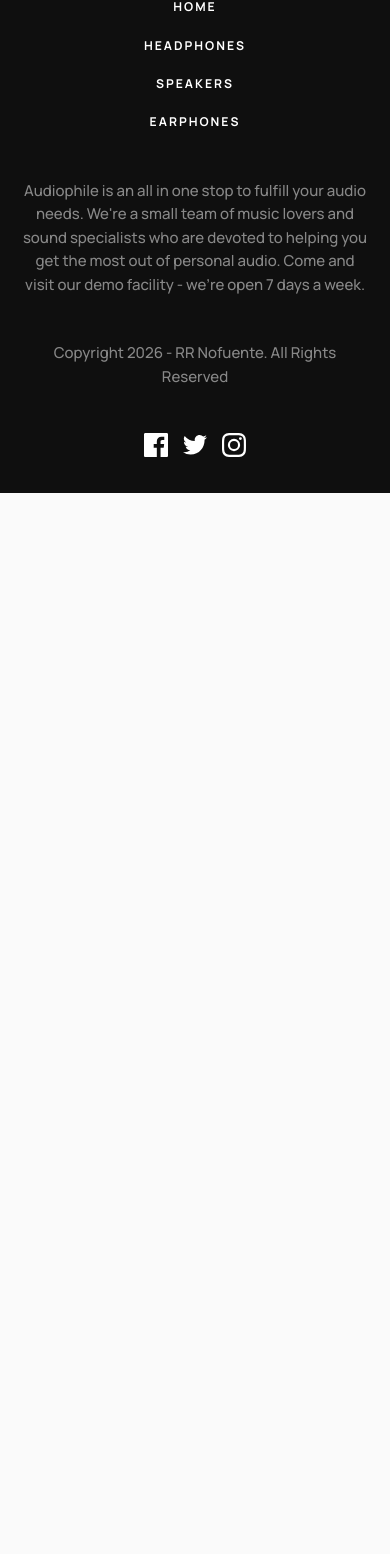
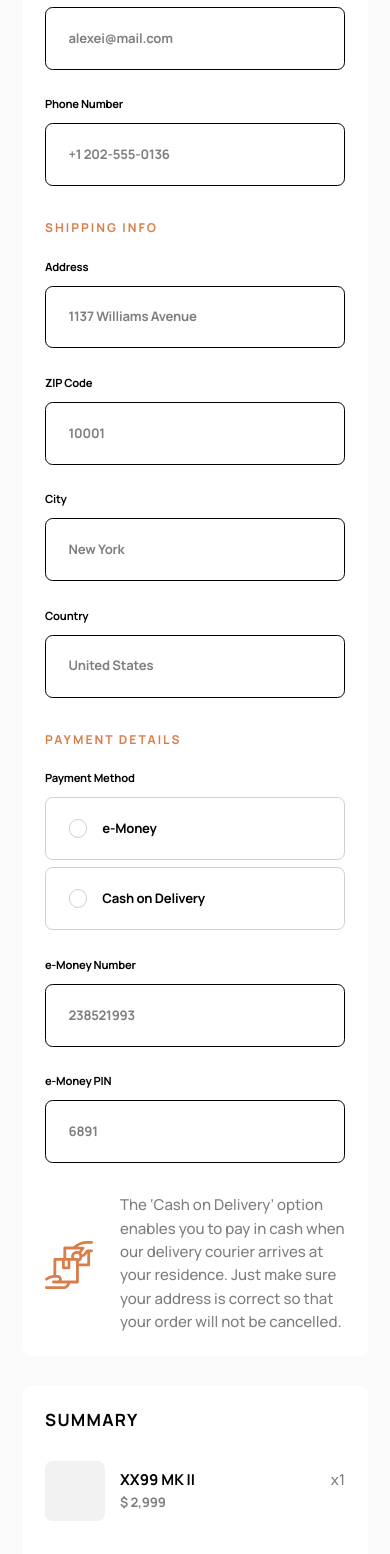
Before and after one commit to nofuenterr/audiophile, a React (Vite) app: page /checkout in a window 390 px wide. Shown: the part 414-1968 px from the top of the page. Before the commit the page ends 907 px from the top, so only its background shows below. Built offline with nearby package versions, Linux system fonts and the light colour scheme.

Commit message:
feat: add placeholder content, styles, and responsiveness to checkout page

```diff
--- a/src/global.css
+++ b/src/global.css
@@ -40,6 +40,7 @@
 	--color-light-900: hsl(0, 0%, 100%);
 	--color-light-800: hsl(0, 0%, 98%);
 	--color-light-700: hsl(0, 0%, 95%);
+	--color-input-border: hsl(0, 0%, 81%);
 	--color-gray: hsl(0, 0%, 59%);
 	--color-gray-800: hsl(0, 0%, 30%);
 }
@@ -126,6 +127,18 @@
 		font-weight: 700;
 		letter-spacing: 1px;
 	}
+
+	.label {
+		font-size: 0.75rem;
+		font-weight: 700;
+		letter-spacing: -0.2px;
+	}
+
+	.input {
+		font-size: 0.875rem;
+		font-weight: 700;
+		letter-spacing: -0.2px;
+	}
 }
 
 :root {
--- a/src/pages/Checkout.tsx
+++ b/src/pages/Checkout.tsx
@@ -1,11 +1,248 @@
+import { type ReactNode } from 'react';
 import GoBackButton from '../components/shared/GoBackButton';
 import MainWrapper from '../components/shared/MainWrapper';
+import ContentWrapper from '../components/shared/ContentWrapper';
+import clsx from 'clsx';
 
 export default function Checkout() {
 	return (
-		<MainWrapper>
+		<div>
 			<GoBackButton />
-			<div>Checkout</div>
-		</MainWrapper>
+			<MainWrapper>
+				<ContentWrapper className="grid w-full content-start gap-8 lg:grid-cols-[1fr_21.875rem]">
+					<CheckoutPageContentWrapper>
+						<CheckoutForm />
+					</CheckoutPageContentWrapper>
+					<CheckoutPageContentWrapper>
+						<Summary />
+					</CheckoutPageContentWrapper>
+				</ContentWrapper>
+			</MainWrapper>
+		</div>
 	);
 }
+
+function Summary() {
+	return (
+		<div className="grid content-start gap-8">
+			<h2 className="heading heading-6">Summary</h2>
+			<div>
+				<ul>
+					<li className="grid grid-cols-[4rem_1fr] gap-4">
+						<div className="bg-light-700 size-16 overflow-hidden rounded-lg"></div>
+
+						<div className="flex w-full justify-between self-center">
+							<div className="">
+								<p className="font-bold">XX99 MK II</p>
+								<p className="input opacity-50">$ 2,999</p>
+							</div>
+							<p className="opacity-50">x1</p>
+						</div>
+					</li>
+				</ul>
+			</div>
+
+			<div className="grid content-start gap-6">
+				<div className="grid content-start gap-2">
+					<div className="flex items-center justify-between">
+						<p className="uppercase opacity-50">Total</p>
+						<p className="heading text-lg">$ 5,396</p>
+					</div>
+					<div className="flex items-center justify-between">
+						<p className="uppercase opacity-50">Shipping</p>
+						<p className="heading text-lg">$ 50</p>
+					</div>
+					<div className="flex items-center justify-between">
+						<p className="uppercase opacity-50">VAT (Included)</p>
+						<p className="heading text-lg">$ 1,079</p>
+					</div>
+				</div>
+
+				<div className="flex items-center justify-between">
+					<p className="uppercase opacity-50">Grand Total</p>
+					<p className="heading text-primary text-lg">$ 5,446</p>
+				</div>
+			</div>
+
+			<button className="bg-primary hover:bg-primary-hover text-light-900 subtitle cursor-pointer px-8 py-4">
+				Continue & Pay
+			</button>
+		</div>
+	);
+}
+
+function CheckoutForm() {
+	return (
+		<form action="" className="grid content-start gap-8 md:gap-10">
+			<legend className="heading text-[1.75rem] leading-9.5 tracking-[2px] md:text-[2rem] md:leading-9 md:tracking-[1.15px]">
+				Checkout
+			</legend>
+
+			<div className="grid content-start gap-8 md:gap-13">
+				<InputGroup title="Billing Details" className="md:grid-cols-2">
+					<InputBlock id="name" label="Name" placeholder="Alexel Ward" />
+					<InputBlock
+						id="email"
+						label="Email Address"
+						placeholder="alexei@mail.com"
+						type="email"
+					/>
+					<InputBlock
+						id="phoneNumber"
+						label="Phone Number"
+						placeholder="+1 202-555-0136"
+						type="tel"
+					/>
+				</InputGroup>
+				<InputGroup title="Shipping Info" className="md:grid-cols-2">
+					<InputBlock
+						id="address"
+						label="Address"
+						placeholder="1137 Williams Avenue"
+						className="md:col-start-1 md:col-end-3"
+					/>
+					<InputBlock id="zipCode" label="ZIP Code" placeholder="10001" />
+					<InputBlock id="city" label="City" placeholder="New York" />
+					<InputBlock
+						id="country"
+						label="Country"
+						placeholder="United States"
+					/>
+				</InputGroup>
+				<InputGroup title="Payment Details" className="md:grid-cols-2">
+					<RadioGroup
+						title="Payment Method"
+						className="md:col-start-1 md:col-end-3 md:grid-cols-2"
+					>
+						<RadioBlock name="paymentMethod" id="eMoney" label="e-Money" />
+						<RadioBlock
+							name="paymentMethod"
+							id="cashOnDelivery"
+							label="Cash on Delivery"
+						/>
+					</RadioGroup>
+					<InputBlock
+						id="eMoneyNumber"
+						label="e-Money Number"
+						placeholder="238521993"
+					/>
+					<InputBlock id="eMoneyPin" label="e-Money PIN" placeholder="6891" />
+				</InputGroup>
+				<div className="flex items-center gap-8">
+					<div className="size-12">
+						<svg
+							width={48}
+							height={48}
+							viewBox="0 0 48 48"
+							fill="none"
+							xmlns="http://www.w3.org/2000/svg"
+						>
+							<path
+								fillRule="evenodd"
+								clipRule="evenodd"
+								d="M42.281 8.438h4.313a1.406 1.406 0 010 2.812h-1.5v12.656c0 .777-.63 1.407-1.407 1.407h-9.843v15.656c0 .776-.63 1.406-1.407 1.406h-7.36C24.424 45.581 21.583 48 18.187 48H1.407a1.406 1.406 0 010-2.813h16.78a4.226 4.226 0 003.978-2.812H8.438a1.406 1.406 0 010-2.813h4.124c.776 0 1.407-.63 1.407-1.406 0-.775-.631-1.406-1.406-1.406H9.434c-2.558 0-5.061.887-7.048 2.498a1.406 1.406 0 11-1.772-2.184 14.053 14.053 0 017.824-3.09V18.375c0-.777.63-1.406 1.406-1.406h8.531V7.03c0-.776.63-1.406 1.406-1.406h8.341A20.575 20.575 0 0142.264 0h4.33a1.406 1.406 0 010 2.813h-4.33c-3.459 0-6.767.982-9.606 2.812h5.404c.77 0 1.407.627 1.407 1.406 0 .493-.132.665-.98 1.77-.424.552-1.028 1.338-1.884 2.515a1.15 1.15 0 101.848 1.37l2.694-3.674a1.406 1.406 0 011.134-.575zm-9.843 8.53c.49 0 .92.252 1.172.631 1.831-1.687.655-4.802-1.876-4.802-2.14 0-3.465 2.338-2.38 4.172h3.084zm-11.25-8.53h14.06c-.233.321-.423.569-.584.778-.353.462-.565.738-.768 1.204-4.216-1.779-8.726 2.057-7.559 6.549h-5.15V8.437zm1.406 16.968v-5.625H19.78v5.625h2.813zm8.437 14.157h-14.49c.969-2.735-1.07-5.626-3.979-5.626H11.25V19.782h5.719v7.032c0 .776.63 1.406 1.406 1.406H24c.777 0 1.406-.63 1.406-1.407v-7.03h5.625v19.78zm2.813-18.834V22.5h8.437V12.222l-1.56 2.127a3.954 3.954 0 01-3.424 1.611 5.56 5.56 0 01-3.453 4.769z"
+								className="fill-primary"
+							/>
+						</svg>
+					</div>
+					<p className="opacity-50">
+						The ‘Cash on Delivery’ option enables you to pay in cash when our
+						delivery courier arrives at your residence. Just make sure your
+						address is correct so that your order will not be cancelled.
+					</p>
+				</div>
+			</div>
+		</form>
+	);
+}
+
+function CheckoutPageContentWrapper({ children }: { children: ReactNode }) {
+	return (
+		<div className="bg-light-900 rounded-lg p-6 md:px-7 md:py-8 lg:px-12 lg:py-13.5">
+			{children}
+		</div>
+	);
+}
+
+interface InputGroupProps {
+	title: string;
+	className?: string;
+	children: ReactNode;
+}
+
+function InputGroup({ title, className, children }: InputGroupProps) {
+	return (
+		<div className="grid content-start gap-4">
+			<h2 className="subtitle text-primary">{title}</h2>
+			<div className={clsx('grid content-start gap-x-4 gap-y-6', className)}>
+				{children}
+			</div>
+		</div>
+	);
+}
+
+interface InputBlockProps {
+	id: string;
+	label: string;
+	placeholder: string;
+	className?: string;
+	type?: 'text' | 'email' | 'tel';
+}
+
+function InputBlock({
+	id,
+	label,
+	placeholder,
+	className,
+	type = 'text',
+}: InputBlockProps) {
+	return (
+		<div className={clsx('grid content-start gap-2', className)}>
+			<label htmlFor={id} className="label">
+				{label}
+			</label>
+			<input
+				type={type}
+				placeholder={placeholder}
+				className="input w-full rounded-lg border px-6 py-5"
+				border-input-border
+				hover:border-primary
+			/>
+		</div>
+	);
+}
+
+interface RadioGroupProps {
+	title: string;
+	className?: string;
+	children: ReactNode;
+}
+
+function RadioGroup({ title, className, children }: RadioGroupProps) {
+	return (
+		<div className={clsx('grid content-start gap-2', className)}>
+			<h3 className="label">{title}</h3>
+			<div className="grid content-start gap-2">{children}</div>
+		</div>
+	);
+}
+
+interface RadioBlockProps {
+	name: string;
+	id: string;
+	label: string;
+}
+
+function RadioBlock({ name, id, label }: RadioBlockProps) {
+	return (
+		<div className="input border-input-border flex w-full items-center gap-4 rounded-lg border px-6 py-5">
+			<input
+				type="radio"
+				name={name}
+				id={id}
+				className="border-input-border checked:bg-primary size-5 appearance-none rounded-full border p-1.25"
+			/>
+			<label htmlFor={id}>{label}</label>
+		</div>
+	);
+}
```
